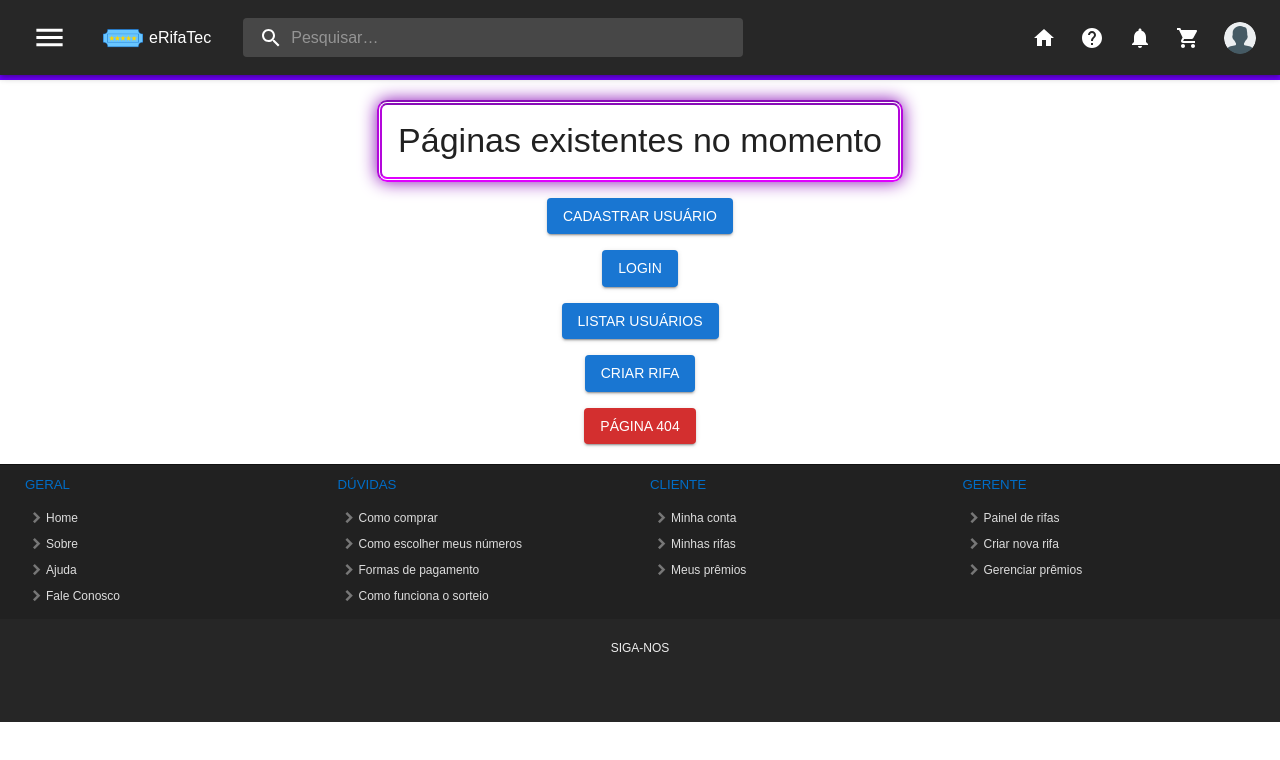
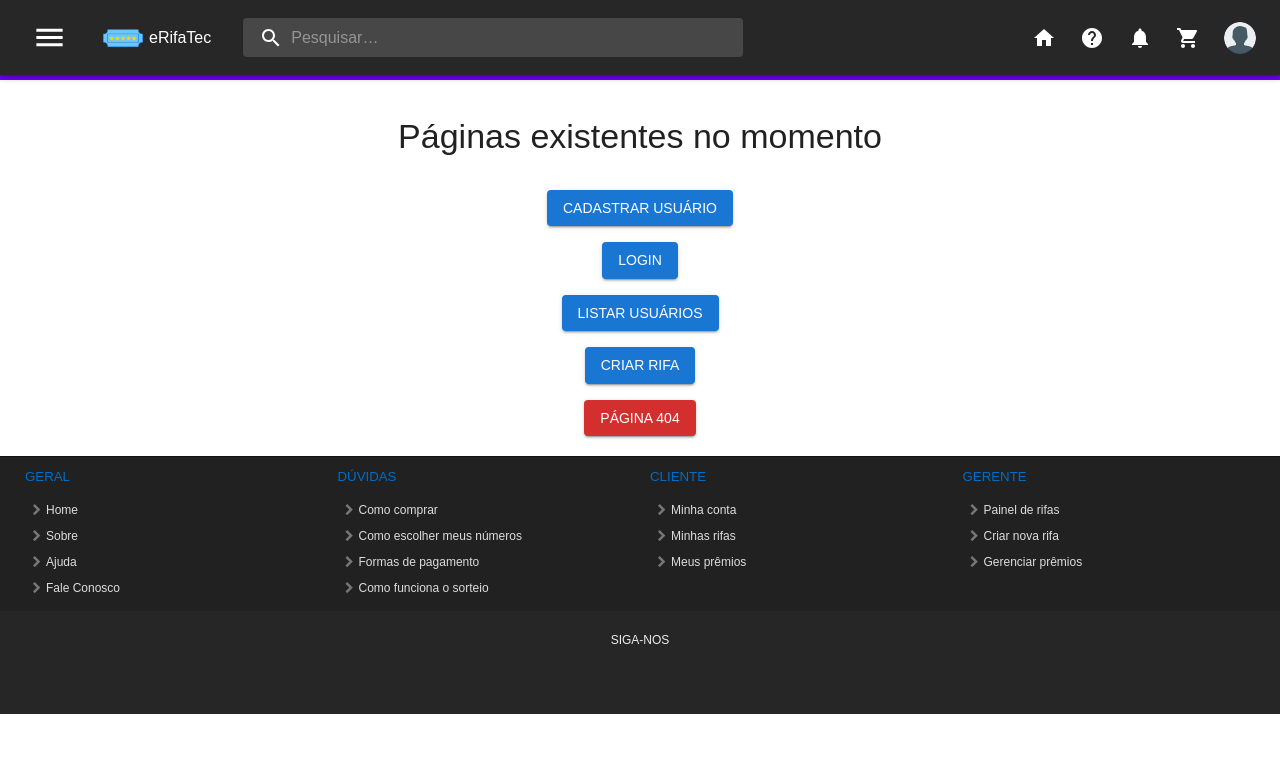
Before and after one commit to TCCMarcoLemasArthur/eRifaTec, a React (Create React App) app in the folder frontend/: page / in a window 1280 px wide. Shown: the top 760 px of the page. Built offline with nearby package versions, Linux system fonts and the light colour scheme.

Commit message:
Título menos brilhante

```diff
--- a/frontend/src/paginas/Home.tsx
+++ b/frontend/src/paginas/Home.tsx
@@ -42,15 +42,10 @@ export default function Home() {
         width: '100%',
         p: '20px 0'
       }}>
-        <Typography variant='h1' component='h1' sx={{
-          fontSize: 34,
+        <Typography variant='h4' component='h2' sx={{
           p: 2,
           mb: 2,
-          borderRadius: '10px',
-          boxShadow: '0 0 17px #890DB7',
-          borderWidth: '5px',
-          borderStyle: 'double',
-          borderColor: '#890DB7 #B407DB #DF00FF'
+          fontWeight: 500
         }}>
           Páginas existentes no momento
         </Typography>
```
